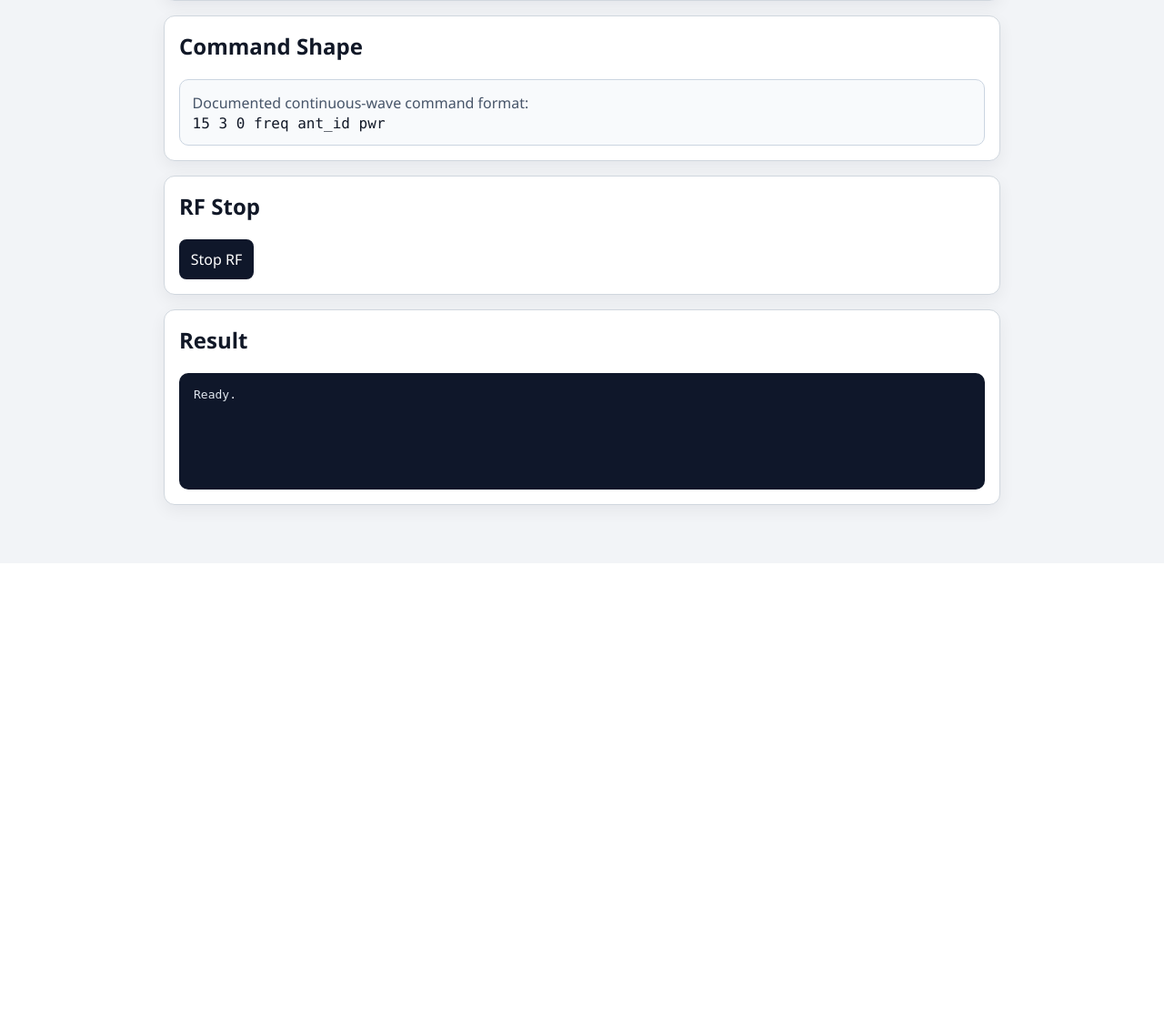
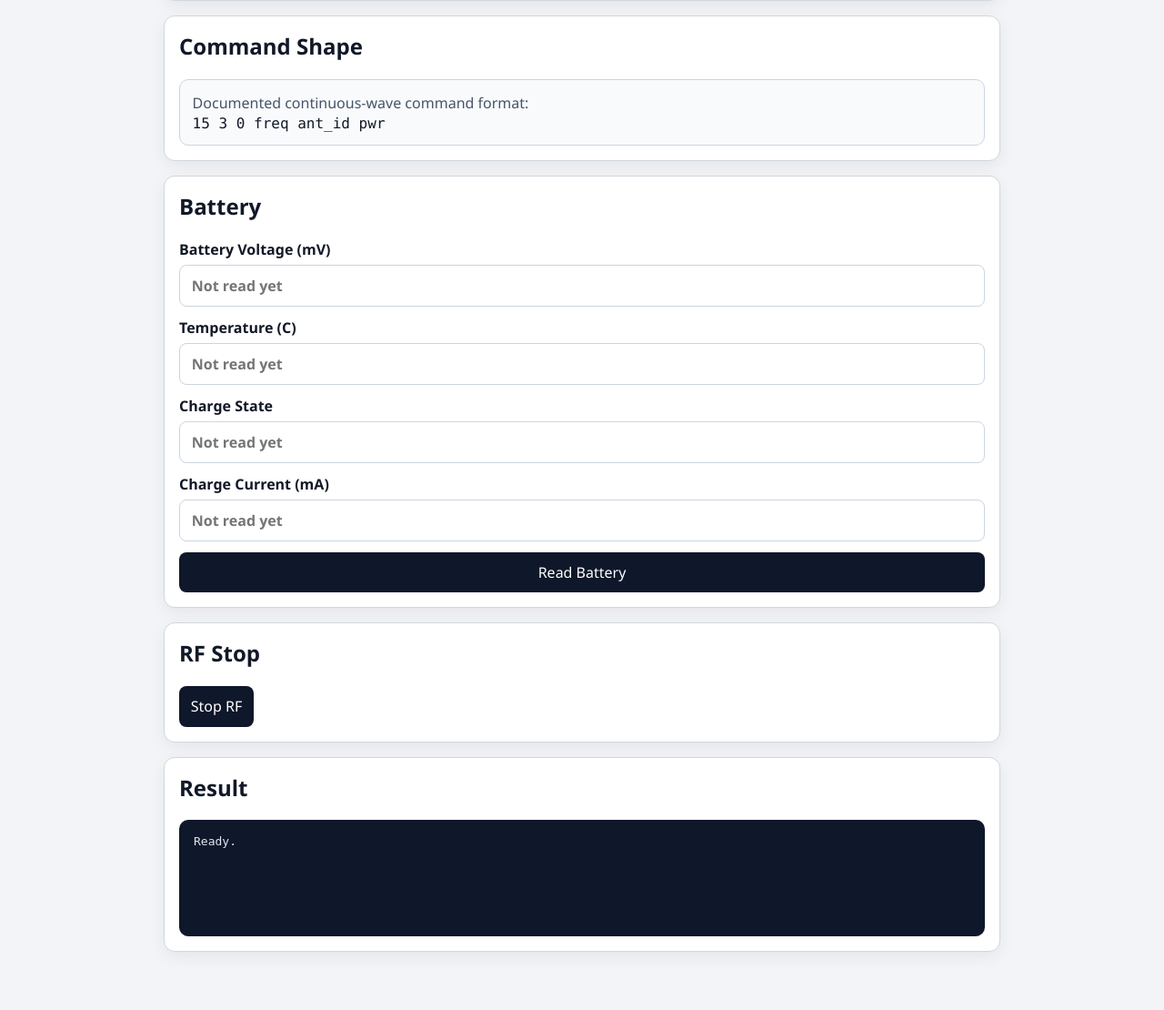
Before and after one commit to rfsoul/damspy-rpicontrol, a FastAPI app: page /devices/wireless-pro-rx in a window 1280 px wide. Shown: the part 1259-2369 px from the top of the page at 91% size. Before the commit the page ends 1878 px from the top, so only its background shows below. Run offline with FastAPI, Linux system fonts and the light colour scheme.

Commit message:
Add Wireless PRO RX battery read path
Add a Hendrix-style battery read button to the Wireless PRO RX page and route
/api/battery/wireless-pro-rx through the dedicated Wireless PRO RX controller
using the same assumed battery command bytes and response parsing.

Hardware validation is still required on the Raspberry Pi with the Wireless PRO
RX connected.

```diff
--- a/src/damspy_rpicontrol/main.py
+++ b/src/damspy_rpicontrol/main.py
@@ -286,22 +286,31 @@ def create_app(controller: RxccController | None = None) -> FastAPI:
 
     @app.post("/api/battery/{device_type}", response_model=BatteryResponse)
     def read_battery(device_type: str, request: Request) -> BatteryResponse:
-        if device_type not in {DeviceType.TX.value, DeviceType.RX.value}:
-            raise HTTPException(status_code=404, detail="Battery read is only supported for Hendrix TX/RX.")
-
         resolved_device_type = DeviceType(device_type)
-        controller = (
-            request.app.state.tx_controller
-            if resolved_device_type == DeviceType.TX
-            else request.app.state.rx_controller
-        )
-        try:
-            battery_info = controller.read_battery_info()
-        except (
-            HendrixDeviceUnavailableError,
-            HendrixDeviceCommunicationError,
-        ) as exc:
-            raise _translate_device_error(exc) from exc
+        if resolved_device_type == DeviceType.WIRELESS_PRO_RX:
+            controller = request.app.state.wireless_pro_rx_controller
+            try:
+                battery_info = controller.read_battery_info()
+            except (DeviceUnavailableError, DeviceCommunicationError) as exc:
+                raise _translate_device_error(exc) from exc
+        elif resolved_device_type in {DeviceType.TX, DeviceType.RX}:
+            controller = (
+                request.app.state.tx_controller
+                if resolved_device_type == DeviceType.TX
+                else request.app.state.rx_controller
+            )
+            try:
+                battery_info = controller.read_battery_info()
+            except (
+                HendrixDeviceUnavailableError,
+                HendrixDeviceCommunicationError,
+            ) as exc:
+                raise _translate_device_error(exc) from exc
+        else:
+            raise HTTPException(
+                status_code=404,
+                detail="Battery read is only supported for Hendrix TX/RX and Wireless PRO RX.",
+            )
         command_sent, device_response = _format_trace(*controller.get_last_io_trace())
 
         return BatteryResponse(
--- a/src/damspy_rpicontrol/templates/wireless_pro_rx.html
+++ b/src/damspy_rpicontrol/templates/wireless_pro_rx.html
@@ -91,6 +91,25 @@
       </div>
     </section>
 
+    <section>
+      <h2>Battery</h2>
+      <form id="battery-form">
+        <label>Battery Voltage (mV)
+          <input id="battery-mv" name="battery_mv" type="number" inputmode="numeric" readonly placeholder="Not read yet">
+        </label>
+        <label>Temperature (C)
+          <input id="battery-temperature-c" name="temperature_c" type="number" inputmode="numeric" readonly placeholder="Not read yet">
+        </label>
+        <label>Charge State
+          <input id="battery-charge-state" name="charge_state" type="text" readonly placeholder="Not read yet">
+        </label>
+        <label>Charge Current (mA)
+          <input id="battery-charge-current-ma" name="charge_current_ma" type="number" inputmode="numeric" readonly placeholder="Not read yet">
+        </label>
+        <button id="read-battery" type="submit">Read Battery</button>
+      </form>
+    </section>
+
     <section><h2>RF Stop</h2><button id="stop-rf" type="button">Stop RF</button></section>
     <section><h2>Result</h2><pre id="output">Ready.</pre></section>
   </main>
@@ -98,6 +117,10 @@
     const currentDevice = "wireless-pro-rx";
     const output = document.getElementById("output");
     const healthLed = document.getElementById("health-led");
+    const batteryMvField = document.getElementById("battery-mv");
+    const batteryTemperatureField = document.getElementById("battery-temperature-c");
+    const batteryChargeStateField = document.getElementById("battery-charge-state");
+    const batteryChargeCurrentField = document.getElementById("battery-charge-current-ma");
     function setHealthLed(status) { healthLed.classList.remove("pass", "fail"); if (status === "pass") healthLed.classList.add("pass"); else if (status === "fail") healthLed.classList.add("fail"); }
     function writeResult(title, payload) {
       const lines = [title];
@@ -110,6 +133,10 @@
         lines.push("Bytes read:");
         lines.push(payload.device_response || (payload.read_attempted ? "(no bytes returned)" : "(no read attempted)"));
       }
+      if ("battery_mv" in payload) lines.push(`Battery mV: ${payload.battery_mv}`);
+      if ("temperature_c" in payload) lines.push(`Temperature C: ${payload.temperature_c}`);
+      if ("charge_state" in payload) lines.push(`Charge State: ${payload.charge_state}`);
+      if ("charge_current_ma" in payload) lines.push(`Charge Current mA: ${payload.charge_current_ma}`);
       if (lines.length === 1) lines.push(JSON.stringify(payload, null, 2));
       output.textContent = lines.join("\n");
     }
@@ -127,6 +154,23 @@
         try { writeResult("Success", await requestJson(form.dataset.endpoint, data)); } catch (error) { writeResult("Error", error); }
       });
     });
+    document.getElementById("battery-form").addEventListener("submit", async (event) => {
+      event.preventDefault();
+      try {
+        const payload = await requestJson(`/api/battery/${currentDevice}`);
+        batteryMvField.value = String(payload.battery_mv);
+        batteryTemperatureField.value = String(payload.temperature_c);
+        batteryChargeStateField.value = String(payload.charge_state);
+        batteryChargeCurrentField.value = String(payload.charge_current_ma);
+        writeResult("Success", payload);
+      } catch (error) {
+        batteryMvField.value = "";
+        batteryTemperatureField.value = "";
+        batteryChargeStateField.value = "";
+        batteryChargeCurrentField.value = "";
+        writeResult("Error", error);
+      }
+    });
     document.getElementById("stop-rf").addEventListener("click", async () => {
       try { writeResult("Success", await requestJson(`/api/rf/stop/${currentDevice}`)); } catch (error) { writeResult("Error", error); }
     });
```
Also changed, not shown: src/damspy_rpicontrol/rxcc_device.py (+33 -0 lines), tests/test_app.py (+25 -0 lines), tests/test_rxcc_device.py (+21 -0 lines).
